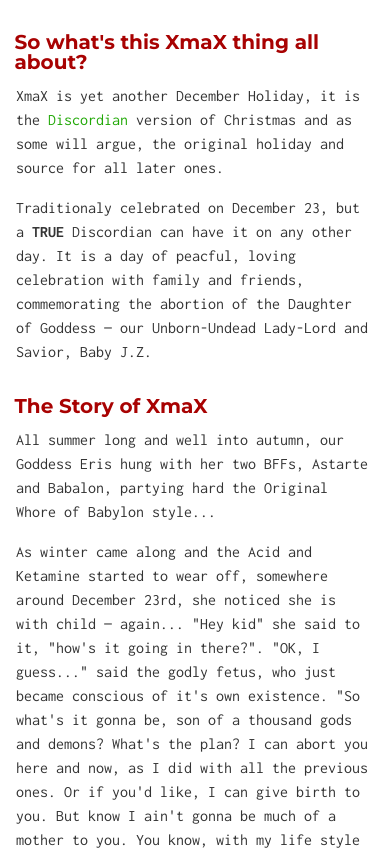
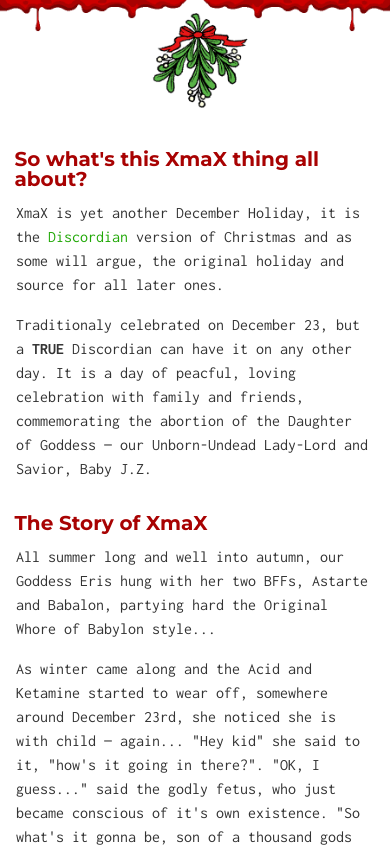
Before and after one commit to discordian-xmax/-discordian-xmax.github.io, a plain HTML site: page index.html in a window 390 px wide. Shown: the top 850 px of the page. Drawn offline with Linux system fonts and the light colour scheme.

Commit message:
Add header for samaller screens

```diff
--- a/css/main.css
+++ b/css/main.css
@@ -327,9 +327,16 @@ pre>code {
 }
 
 
-@media (max-width: 900px) {
+@media (max-width: 901px) {
+    body {
+        margin-top: 0;
+    }
     .header {
-    display: none;
+        height: 30vw;
+        background-image: url(../images/header.gif);
+        background-repeat: no-repeat;
+        background-size:contain;
+        background-position: center top;
     }
 }
 
@@ -337,11 +344,10 @@ pre>code {
     body {
         margin-top: 0;
     }
-}
-
     .header {
         height: 250px;
-    background-image: url(../images/blood-r.gif), url(../images/mistletoe.gif), url(../images/blood-l.gif);
+        background-image: url(../images/blood-l.gif), url(../images/mistletoe.gif), url(../images/blood-r.gif);
         background-repeat: no-repeat, no-repeat, no-repeat;
         background-position: top left, center bottom, top right;
     }
+}
```
Also changed, not shown: images/blood-l.gif, images/blood-r.gif, images/header.gif (added), images/mistletoe-pixel.gif (deleted), images/mistletoe.gif. Lines whose indentation alone changed are shown as unchanged.
